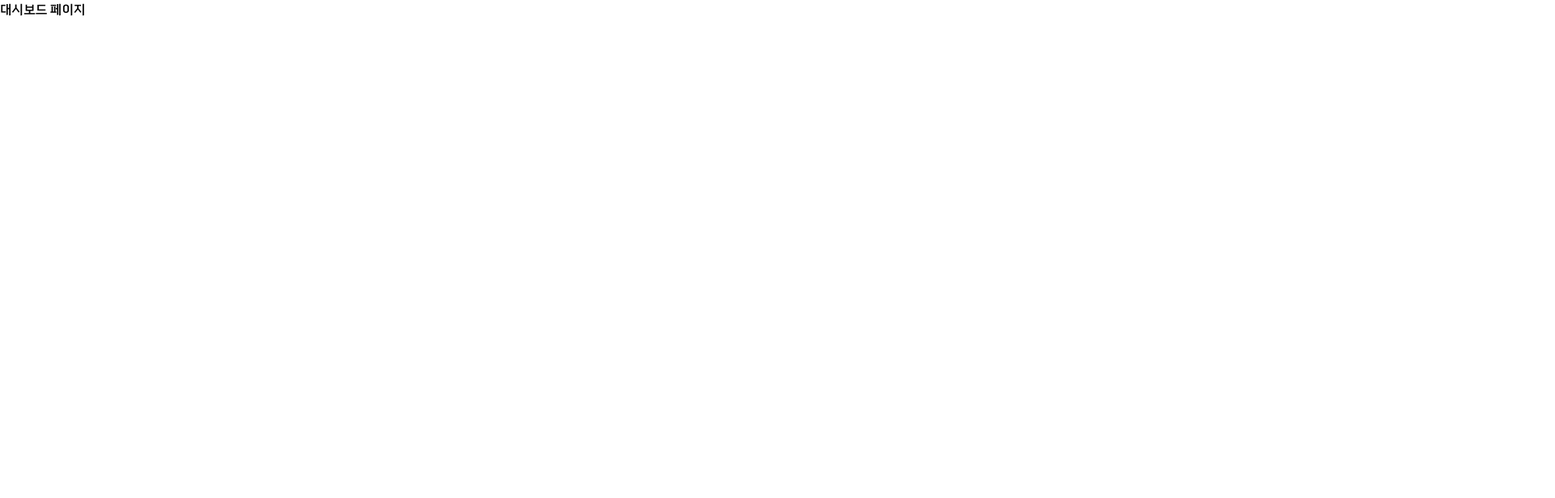
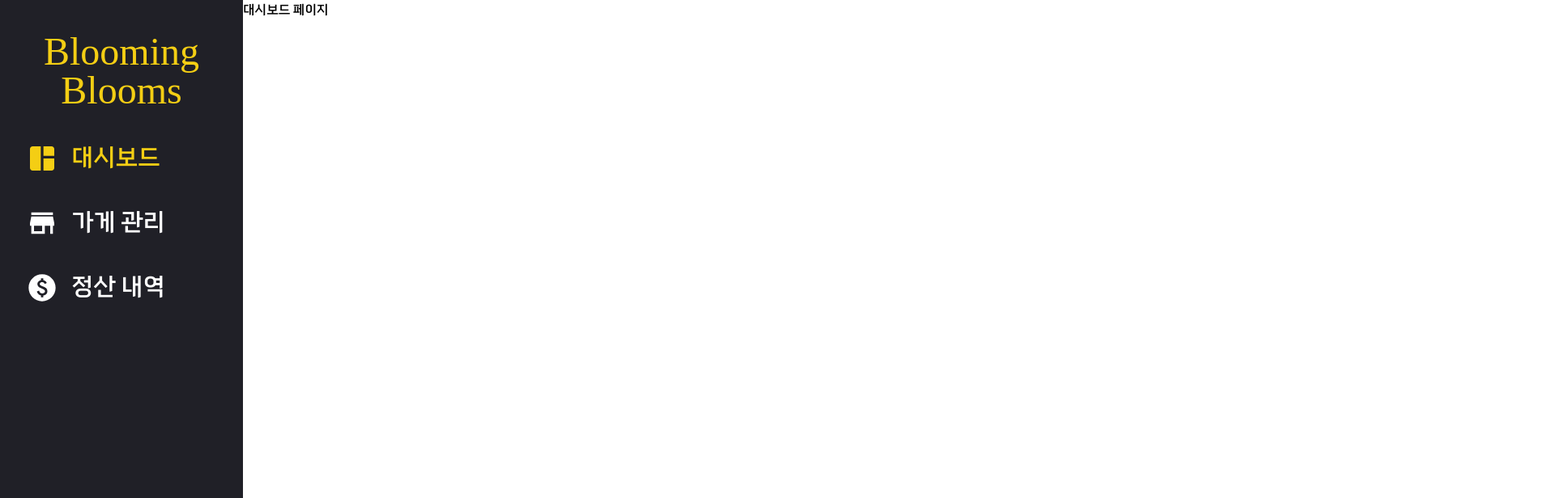
Before and after one commit to lotteon2/BB-FRONTEND, a React (Create React App) app in the folder admin/: page / in a window 1280 px wide. Shown: the top 616 px of the page at 81% size, 1920 px wide, since content can reach past the window. Built offline with nearby package versions, Linux system fonts and the light colour scheme.

Commit message:
💜[FEAT] 관리자 페이지 헤더 구현 #LF1-17

```diff
--- /dev/null
+++ b/admin/src/components/common/Header.tsx
@@ -0,0 +1,45 @@
+import { NavLink } from "react-router-dom";
+import SpaceDashboardIcon from "@mui/icons-material/SpaceDashboard";
+import StoreIcon from "@mui/icons-material/Store";
+import PaidIcon from "@mui/icons-material/Paid";
+
+export default function Header() {
+  const activeStyle = {
+    color: "#F4CE14",
+  };
+
+  return (
+    <div className="mt-10">
+      <p className="text-center logo text-primary1 text-5xl">Blooming Blooms</p>
+      <ul className="mt-10 ml-8 flex flex-col text-3xl gap-10 text-grayscale1">
+        <li className="w-[90%]">
+          <NavLink
+            style={({ isActive }) => (isActive ? activeStyle : {})}
+            to="/"
+          >
+            <SpaceDashboardIcon sx={{ fontSize: 40, marginRight: 2 }} />
+            대시보드
+          </NavLink>
+        </li>
+        <li className="w-[90%]">
+          <NavLink
+            style={({ isActive }) => (isActive ? activeStyle : {})}
+            to="/store"
+          >
+            <StoreIcon sx={{ fontSize: 40, marginRight: 2 }} />
+            가게 관리
+          </NavLink>
+        </li>
+        <li className="w-[90%]">
+          <NavLink
+            style={({ isActive }) => (isActive ? activeStyle : {})}
+            to="/settlement"
+          >
+            <PaidIcon sx={{ fontSize: 40, marginRight: 2 }} />
+            정산 내역
+          </NavLink>
+        </li>
+      </ul>
+    </div>
+  );
+}
--- a/admin/src/index.css
+++ b/admin/src/index.css
@@ -55,7 +55,7 @@ code {
   background: rgba(0, 0, 0, 0.041);
 }
 
-:where(.css-dev-only-do-not-override-1lq5t2e).ant-btn-primary:not(
+:where(.css-dev-only-do-not-override-1cswy67).ant-btn-primary:not(
     :disabled
   ):not(.ant-btn-disabled) {
   color: #fff;
--- a/admin/src/index.tsx
+++ b/admin/src/index.tsx
@@ -11,6 +11,7 @@ import { RecoilRoot } from "recoil";
 
 import router from "./routes";
 import Loading from "./components/common/Loading";
+import { ConfigProvider } from "antd";
 
 const queryClient = new QueryClient();
 
@@ -19,10 +20,19 @@ const root = ReactDOM.createRoot(
 );
 
 root.render(
+  <ConfigProvider
+    theme={{
+      token: {
+        colorPrimary: "#F4CE14",
+        fontFamily: "regular",
+      },
+    }}
+  >
     <RecoilRoot>
       <QueryClientProvider client={queryClient}>
         <RouterProvider router={router} fallbackElement={<Loading />} />
         <ReactQueryDevtools initialIsOpen={true} />
       </QueryClientProvider>
     </RecoilRoot>
+  </ConfigProvider>
 );
--- a/admin/src/layouts/MainLayout.tsx
+++ b/admin/src/layouts/MainLayout.tsx
@@ -1,19 +1,14 @@
 import { Outlet } from "react-router";
-import { ConfigProvider } from "antd";
+
+import Header from "../components/common/Header";
 
 export default function MainLayout() {
   return (
-    <div>
-      <ConfigProvider
-        theme={{
-          token: {
-            colorPrimary: "#F4CE14",
-            fontFamily: "regular",
-          },
-        }}
-      >
-        <Outlet />
-      </ConfigProvider>
+    <div className="w-[1920px] h-screen font-regular flex flex-row">
+      <div className="w-[300px] bg-grayscale7 relative">
+        <Header />
+      </div>
+      <Outlet />
     </div>
   );
 }
```
Lines whose indentation alone changed are shown as unchanged.
